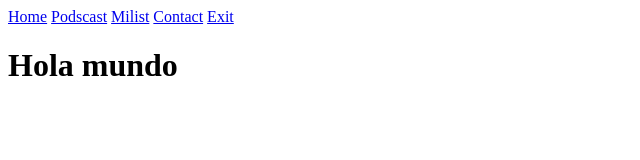
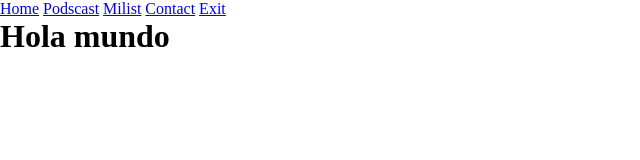
Before and after one commit to ernydavid/MiWeb, a plain HTML site: page index.html in a window 1280 px wide. Shown: the whole page, without its empty margins (0-640 px from the left). Drawn offline with Linux system fonts and the light colour scheme.

Commit message:
adding css propertys

```diff
--- a/css/main.scss
+++ b/css/main.scss
@@ -0,0 +1,8 @@
+* {
+    margin: 0;
+    padding: 0;
+    box-sizing: border-box;
+}
+*::before, *::after {
+    box-sizing: border-box;
+}
```
Also changed, not shown: css/main.css, 1 other file.
